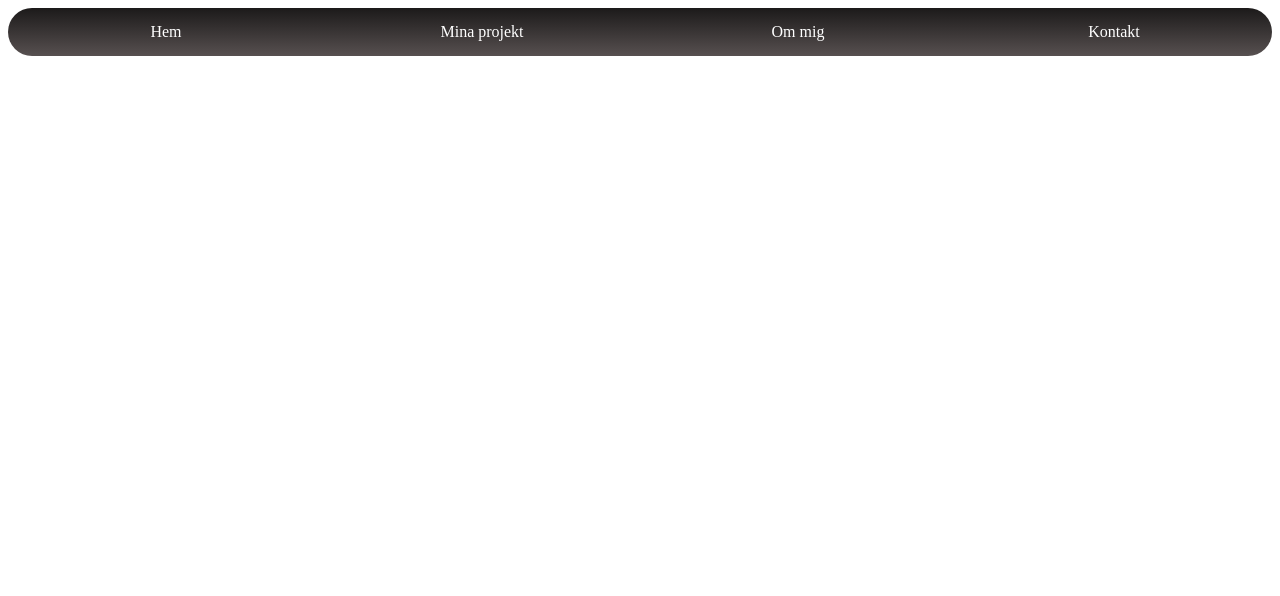
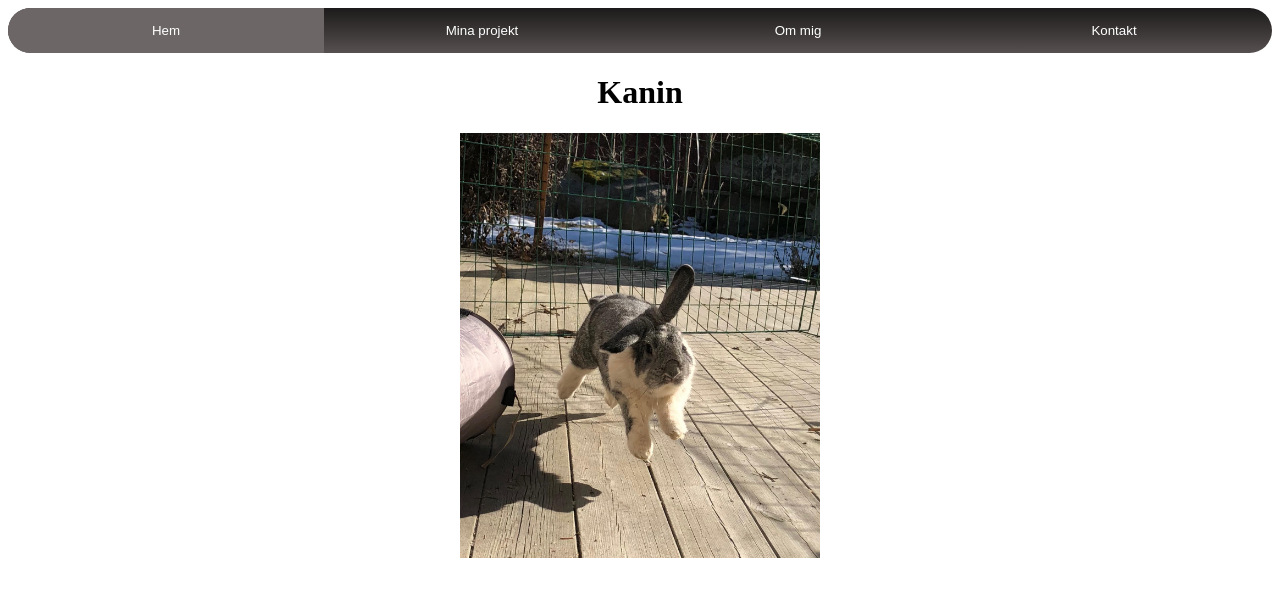
Before and after one commit to PurpleJesus521/Portfolio-Hemsida, a plain HTML site: page index.html in a window 1280 px wide. Drawn offline with Linux system fonts and the light colour scheme.

Commit message:
Preliminär navbar
Skapat en fungerande navbar som byter ut innehållet på hemsidan.

```diff
--- a/index.css
+++ b/index.css
@@ -28,8 +28,11 @@ border-radius: 25px;
 }
 
 /*Konfigurerar listobjektens utseende med text och separerande linje*/
-li {
+button {
 float:left;
+border: none;
+outline: none;
+background-color: inherit;
 }
 
 .tablinks{
@@ -42,7 +45,7 @@ width:25%;
 }
 
 /*Highlightar knappen man håller över genom att byta dess färg*/
-li :hover {
+button :hover {
 background-color: rgb(108, 102, 102);
 }
 /*Visar vilket alternativ man redan är på med en unik färg*/
--- a/index.html
+++ b/index.html
@@ -2,15 +2,14 @@
 <meta http-equiv="Content-Type" content="text/html;charset=utf-8" />
 <link rel="stylesheet" href="index.css">
 <script src="index.js">
-    openTab(event, 'Hem');
 </script>
     <body>
         <nav>
             <ul>
-                <li class="tablinks" onclick="openTab(event, 'Hem')">Hem</li>
-                <li class="tablinks" onclick="openTab(event, 'Projekt')">Mina projekt</li>
-                <li class="tablinks" onclick="openTab(event, 'Om mig')">Om mig</li>
-                <li class="tablinks" onclick="openTab(event, 'Kontakt')">Kontakt</li>
+                <button class="tablinks" onclick="openTab(event, 'Hem')" id="defaultOpen">Hem</button>
+                <button class="tablinks" onclick="openTab(event, 'Projekt')">Mina projekt</button>
+                <button class="tablinks" onclick="openTab(event, 'Om mig')">Om mig</button>
+                <button class="tablinks" onclick="openTab(event, 'Kontakt')">Kontakt</button>
             </ul>
         </nav>
     </body>
@@ -32,4 +31,7 @@
         <div id="Kontakt" class="tabcontent">
             <h1>Kontaktinfo</h1>
         </div>
+
+        <script> document.getElementById("defaultOpen").click();
+        </script>
 </html>
```
Also changed, not shown: Kanin.jpg (added).
